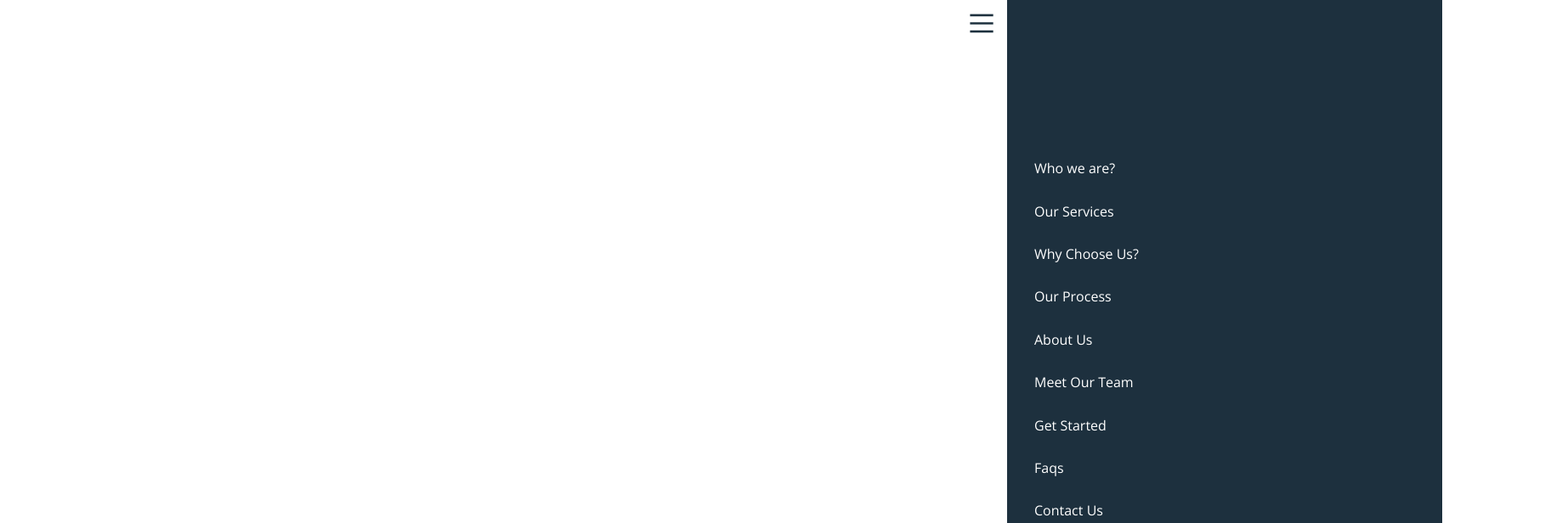
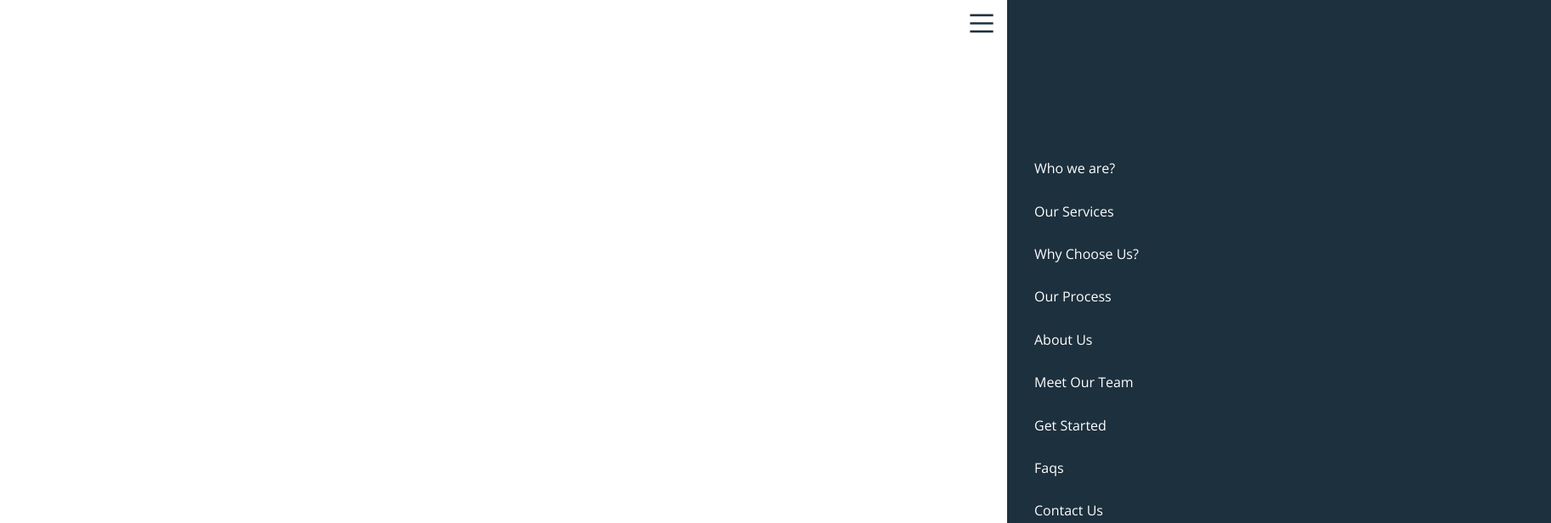
Before and after one commit to ClientSourceIndia/clientsource, a website: page index.html in a window 1280 px wide. Shown: the top 616 px of the page at 85% size, 1825 px wide, since content can reach past the window. Drawn offline with nearby package versions, Linux system fonts and the light colour scheme.

Commit message:
made some minor changes

```diff
--- a/assets/scss/_header.scss
+++ b/assets/scss/_header.scss
@@ -47,7 +47,7 @@
 
         .primary__navigation {
             gap: 2rem;
-            inset: 0 0 0 60%;
+            inset: 0 0 0 40%;
             position: absolute;
             padding-left: 2rem;
             flex-direction: column;
```
Also changed, not shown: assets/css/main.min.css.
